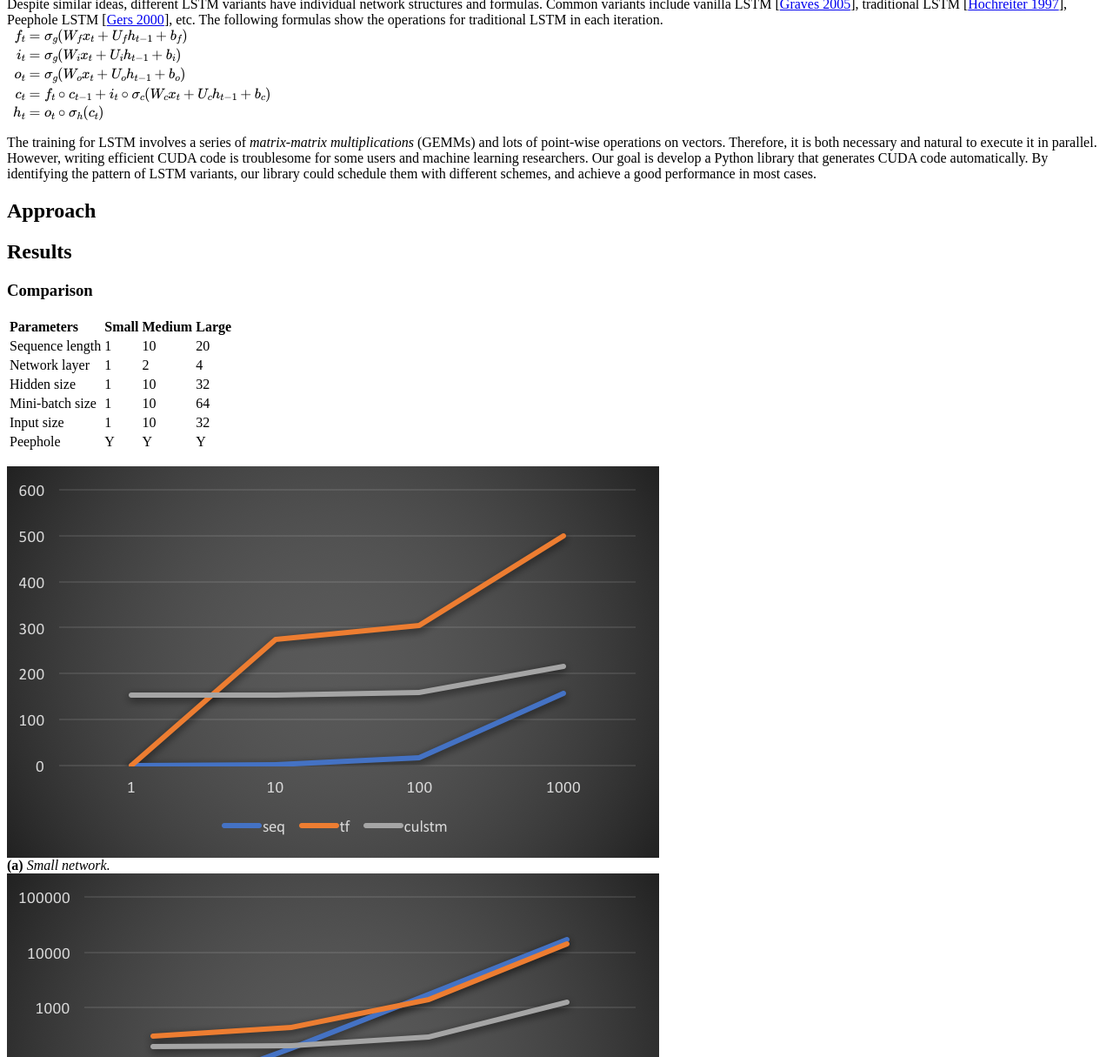
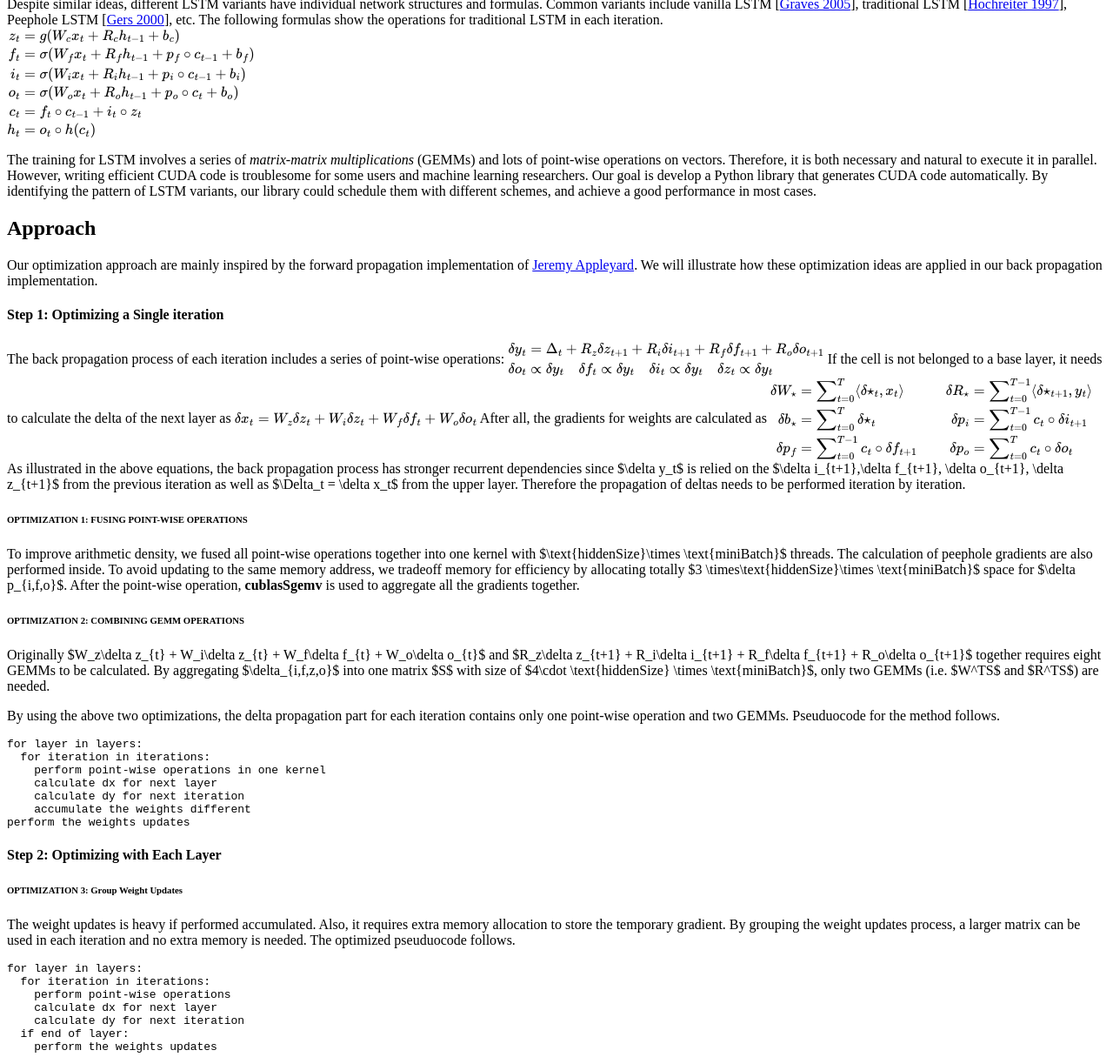
Before and after one commit to yuangliu/15618prj, a Jekyll site: the page built from docs/final.md, in a window 1280 px wide and 1400 px high, scrolled down 475 px. Shown: the part 185-1400 px from the top of the window at 87% size. Built offline with Jekyll 4.4.1, drawn with Linux system fonts in a browser that asks for light colours; formulas are drawn with MathJax 3; some of the changed text lies outside the part shown.

Commit message:
approach added

````diff
--- a/docs/final.md
+++ b/docs/final.md
@@ -18,12 +18,88 @@ As a _recurrent neural network_ (RNN) architecture, _long short-term memory_ (LS
 
 Despite similar ideas, different LSTM variants have individual network structures and formulas. Common variants include vanilla LSTM [[Graves 2005](http://www.sciencedirect.com/science/article/pii/S0893608005001206)], traditional LSTM [[Hochreiter 1997](http://www.mitpressjournals.org/doi/abs/10.1162/neco.1997.9.8.1735)], Peephole LSTM [[Gers 2000](http://ieeexplore.ieee.org/abstract/document/861302/)], etc. The following formulas show the operations for traditional LSTM in each iteration.
 <!--![{\displaystyle {\begin{aligned}f_{t}&=\sigma _{g}(W_{f}x_{t}+U_{f}h_{t-1}+b_{f})\\\\i_{t}&=\sigma _{g}(W_{i}x_{t}+U_{i}h_{t-1}+b_{i})\\\\o_{t}&=\sigma _{g}(W_{o}x_{t}+U_{o}h_{t-1}+b_{o})\\\\c_{t}&=f_{t}\circ c_{t-1}+i_{t}\circ \sigma _{c}(W_{c}x_{t}+U_{c}h_{t-1}+b_{c})\\\\h_{t}&=o_{t}\circ \sigma _{h}(c_{t})\end{aligned}}}](eqn.png)-->
-$$\begin{aligned}f_{t}&=\sigma _{g}(W_{f}x_{t}+U_{f}h_{t-1}+b_{f})\\i_{t}&=\sigma _{g}(W_{i}x_{t}+U_{i}h_{t-1}+b_{i})\\o_{t}&=\sigma _{g}(W_{o}x_{t}+U_{o}h_{t-1}+b_{o})\\c_{t}&=f_{t}\circ c_{t-1}+i_{t}\circ \sigma _{c}(W_{c}x_{t}+U_{c}h_{t-1}+b_{c})\\h_{t}&=o_{t}\circ \sigma _{h}(c_{t})\end{aligned}$$
+$$\begin{aligned}
+z_t&=g(W_{c}x_{t}+R_{c}h_{t-1}+b_{c})\\
+f_{t}&=\sigma (W_{f}x_{t}+R_{f}h_{t-1}+p_f\circ c_{t-1}+b_{f})\\
+i_{t}&=\sigma (W_{i}x_{t}+R_{i}h_{t-1}+p_i\circ c_{t-1}+b_{i})\\
+o_{t}&=\sigma (W_{o}x_{t}+R_{o}h_{t-1}+p_o\circ c_{t}+b_{o})\\
+c_{t}&=f_{t}\circ c_{t-1}+i_{t}\circ z_t\\
+h_{t}&=o_{t}\circ h(c_{t})\end{aligned}$$
+
 
 The training for LSTM involves a series of _matrix-matrix multiplications_ (GEMMs) and lots of point-wise operations on vectors.  Therefore, it is both necessary and natural to execute it in parallel. However, writing efficient CUDA code is troublesome for some users and machine learning researchers. Our goal is develop a Python library that generates CUDA code automatically. By identifying the pattern of LSTM variants, our library could schedule them with different schemes, and achieve a good performance in most cases.
-
 ## Approach
 <!--Tell us how your implementation works. Your description should be sufficiently detailed to provide the course staff a basic understanding of your approach. Again, it might be very useful to include a figure here illustrating components of the system and/or their mapping to parallel hardware.-->
+Our optimization approach are mainly inspired by the forward propagation  implementation of [Jeremy Appleyard](https://devblogs.nvidia.com/parallelforall/optimizing-recurrent-neural-networks-cudnn-5/). We will illustrate how these optimization ideas are applied in our back propagation implementation.
+#### Step 1: Optimizing a Single iteration
+The back propagation process of each iteration includes a series of point-wise operations:
+$$\begin{aligned}
+\delta y_t &= \Delta_t + R_z\delta z_{t+1} + R_i\delta i_{t+1} + R_f\delta f_{t+1} + R_o\delta o_{t+1}\\ \delta o_{t}& \propto \delta y_{t}\quad
+\delta f_{t} \propto \delta y_{t}\quad
+\delta i_{t} \propto \delta y_{t}\quad
+\delta z_{t} \propto \delta y_{t}\\
+\end{aligned}$$
+If the cell is not belonged to a base layer, it needs to calculate the delta of the next layer as
+$$\delta x_t = W_z\delta z_{t} + W_i\delta z_{t} + W_f\delta f_{t} + W_o\delta o_{t}$$
+After all, the gradients for weights are calculated as
+$$
+\begin{aligned}
+\delta W_{\star} &= \sum\nolimits^T_{t=0} \langle \delta\star_t,x_t\rangle&
+\delta R_{\star} &= \sum\nolimits^{T-1}_{t=0} \langle \delta\star_{t+1},y_t\rangle\\
+\delta b_{\star} &= \sum\nolimits^{T}_{t=0} \delta\star_{t}&
+\delta p_{i} &= \sum\nolimits^{T-1}_{t=0} c_t \circ \delta i_{t+1}\\
+\delta p_{f} &= \sum\nolimits^{T-1}_{t=0} c_t \circ \delta f_{t+1}&
+\delta p_{o} &= \sum\nolimits^{T}_{t=0} c_t \circ \delta o_{t}\\
+\end{aligned}$$
+As illustrated in the above equations, the back propagation process has stronger recurrent dependencies since $\delta y_t$ is relied on the $\delta i_{t+1},\delta f_{t+1}, \delta o_{t+1},  \delta z_{t+1}$ from the previous iteration as well as $\Delta_t = \delta x_t$ from the upper layer. Therefore the propagation of deltas needs to be performed  iteration by iteration.
+
+###### OPTIMIZATION 1: FUSING POINT-WISE OPERATIONS
+To improve arithmetic density, we fused all point-wise operations together into one kernel with $\text{hiddenSize}\times \text{miniBatch}$ threads. The calculation of peephole gradients are also performed inside. To avoid updating to the same memory address, we tradeoff memory for efficiency by allocating totally $3  \times\text{hiddenSize}\times \text{miniBatch}$ space for $\delta p_{i,f,o}$. After the point-wise operation, **cublasSgemv** is used to aggregate all the gradients together.
+###### OPTIMIZATION 2: COMBINING GEMM OPERATIONS
+Originally $W_z\delta z_{t} + W_i\delta z_{t} + W_f\delta f_{t} + W_o\delta o_{t}$ and $R_z\delta z_{t+1} + R_i\delta i_{t+1} + R_f\delta f_{t+1} + R_o\delta o_{t+1}$ together requires eight GEMMs to be calculated. By aggregating $\delta_{i,f,z,o}$ into one matrix $S$ with size of $4\cdot \text{hiddenSize} \times \text{miniBatch}$, only two GEMMs (i.e. $W^TS$ and $R^TS$) are needed.
+
+
+By using the above two optimizations, the delta propagation part for each iteration contains only one point-wise operation and two GEMMs. Pseuduocode for the method follows.
+```c++
+for layer in layers:
+  for iteration in iterations:
+    perform point-wise operations in one kernel
+    calculate dx for next layer
+    calculate dy for next iteration
+    accumulate the weights different
+perform the weights updates
+```
+#### Step 2: Optimizing with Each Layer
+
+###### OPTIMIZATION 3: Group Weight Updates
+The weight updates is heavy if performed accumulated. Also, it requires extra memory allocation to store the temporary gradient. By grouping the weight updates process, a larger matrix can be used in each iteration and no extra memory is needed. The optimized pseuduocode follows.
+```c++
+for layer in layers:
+  for iteration in iterations:
+    perform point-wise operations
+    calculate dx for next layer
+    calculate dy for next iteration
+  if end of layer:
+    perform the weights updates
+```
+
+###### OPTIMIZATION 4: COMBINING GEMMs
+
+```c++
+for layer in layers:
+  for iteration in iterations:
+    for sub-iteration in combined size:
+      wait for upper deltas
+      perform point-wise operations
+      calculate dy for next iteration
+    calculate dx for next layer
+  if end of layer:
+    perform the weights updates
+```
+#### Step 3: Optimizing with Many layers
+###### OPTIMIZATION 4: STREAMING
+We have created  $layer$ asynchronous cudaStreams and set the GEMMS and elementwise operations from different layes into asynchronous streams  corresponds to the layer index. Therefore,  horizontal dependencies can be ensured. The vertical dependencies are protected by using "cudaStreamWaitEvent" commands.
+
 
 ## Results
 <!--How successful were you at achieving your goals? We expect results sections to differ from project to project, but we expect your evaluation to be very thorough (your project evaluation is a great way to demonstrate you understood topics from this course).-->
````
